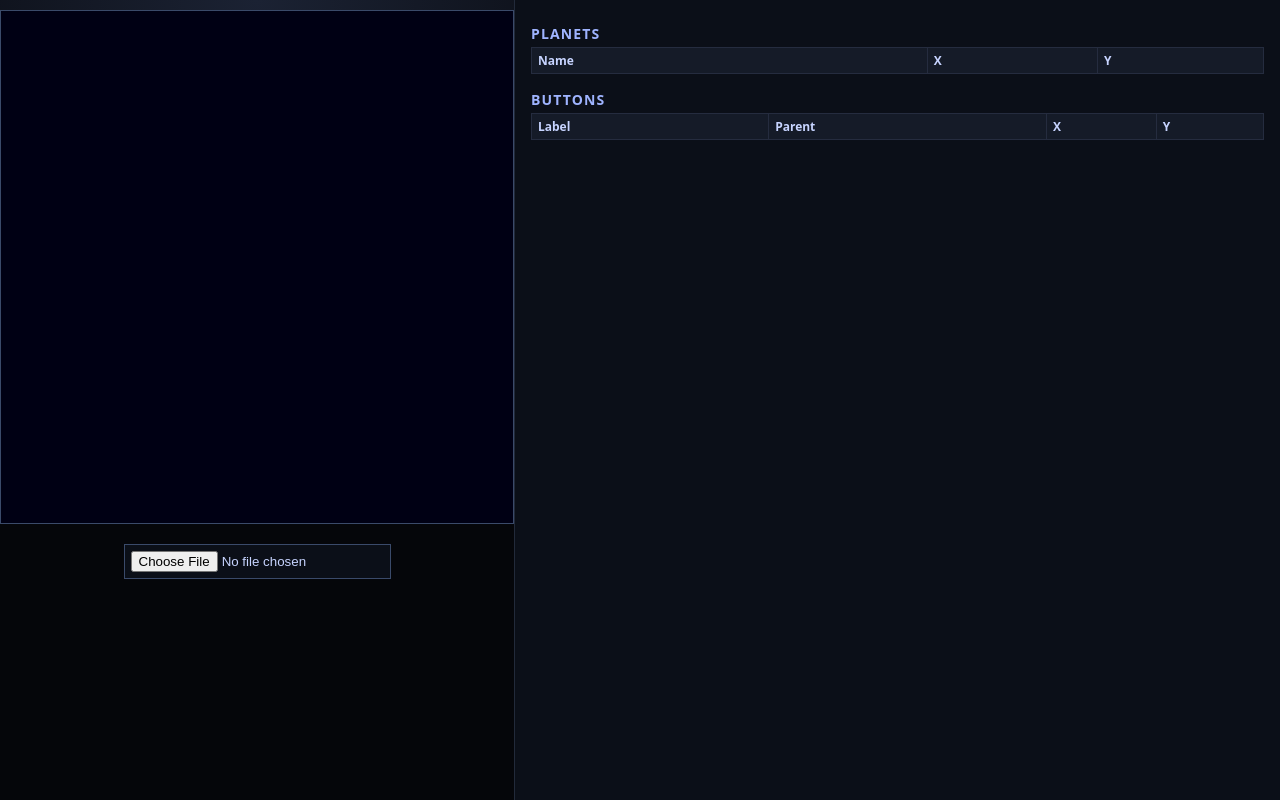
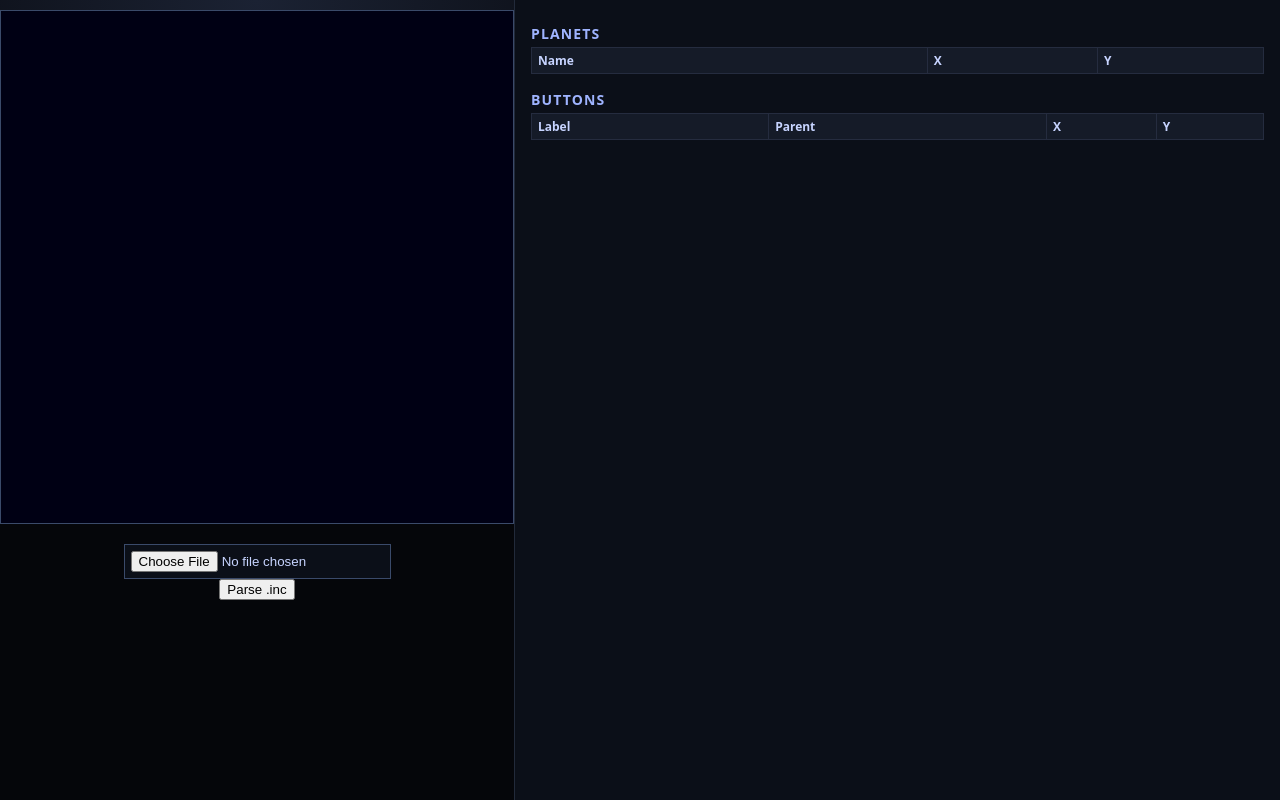
Before and after one commit to Almec-swg/SWG-UI-Editor, a plain HTML site: page SWG-UI-Editor/index.html in a window 1280 px wide. Drawn offline with Linux system fonts and the light colour scheme.

Commit message:
Add left and right panels to index.html

```diff
--- a/SWG-UI-Editor/index.html
+++ b/SWG-UI-Editor/index.html
@@ -8,12 +8,18 @@
 <body>
 
 <div id="app">
+
+    <!-- LEFT PANEL -->
     <div id="left-panel">
         <canvas id="mapCanvas" width="512" height="512"></canvas>
+
         <input type="file" id="fileInput" accept=".inc,.xml">
+        <button id="parseBtn">Parse .inc</button>
     </div>
 
+    <!-- RIGHT PANEL -->
     <div id="right-panel">
+
         <h2>Planets</h2>
         <table id="planetTable">
             <thead>
@@ -29,7 +35,9 @@
             </thead>
             <tbody></tbody>
         </table>
+
     </div>
+
 </div>
 
 <script src="load.js"></script>
```
